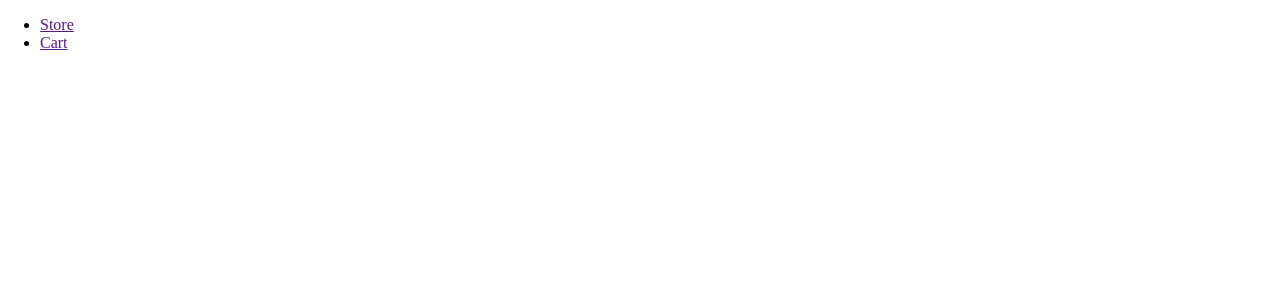
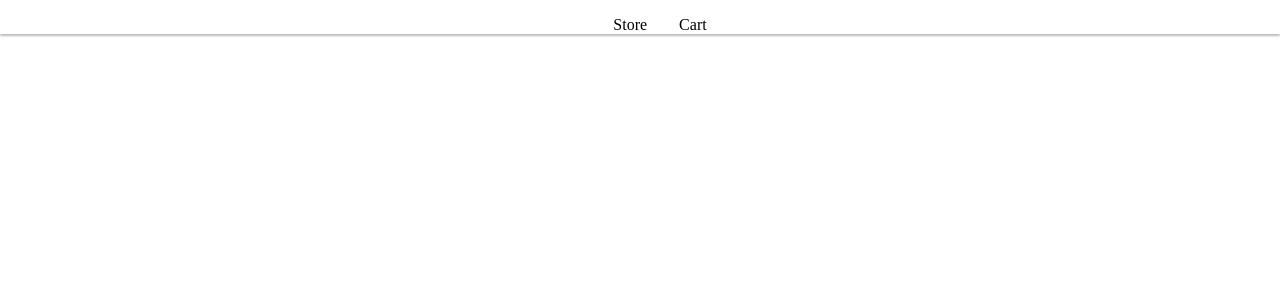
Before and after one commit to KSzostko/shopping-cart, a React (Create React App) app: page / in a window 1280 px wide. Shown: the top 300 px of the page. Built offline with nearby package versions, Linux system fonts and the light colour scheme.

Commit message:
added partial styles for Navigation

```diff
--- a/src/components/Navigation.js
+++ b/src/components/Navigation.js
@@ -1,17 +1,38 @@
 import React from 'react';
+import styled from 'styled-components';
+
+const StyledNav = styled.nav`
+    box-shadow: 0 2px 2px #bbb;
+`;
+
+const StyledList = styled.ul`
+    list-style: none;
+    display: flex;
+    justify-content: center;
+`;
+
+const StyledListItem = styled.li`
+    margin: 0 1rem;
+`;
+
+const StyledLink = styled.a`
+    display: block;
+    text-decoration: none;
+    color: #000;
+`;
 
 function Navigation() {
     return (
-        <nav>
-            <ul>
-                <li>
-                    <a href="">Store</a>
-                </li>
-                <li>
-                    <a href="">Cart</a>
-                </li>
-            </ul>
-        </nav>
+        <StyledNav>
+            <StyledList>
+                <StyledListItem>
+                    <StyledLink href="">Store</StyledLink>
+                </StyledListItem>
+                <StyledListItem>
+                    <StyledLink href="">Cart</StyledLink>
+                </StyledListItem>
+            </StyledList>
+        </StyledNav>
     );
 }
 
```
